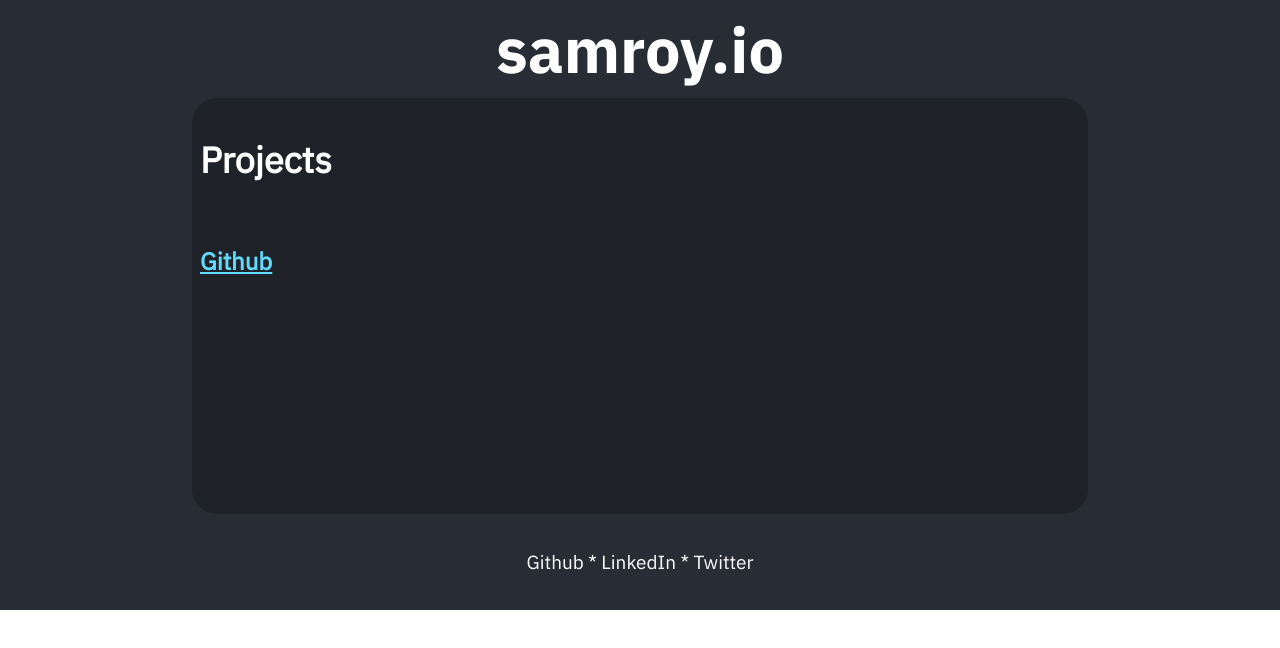
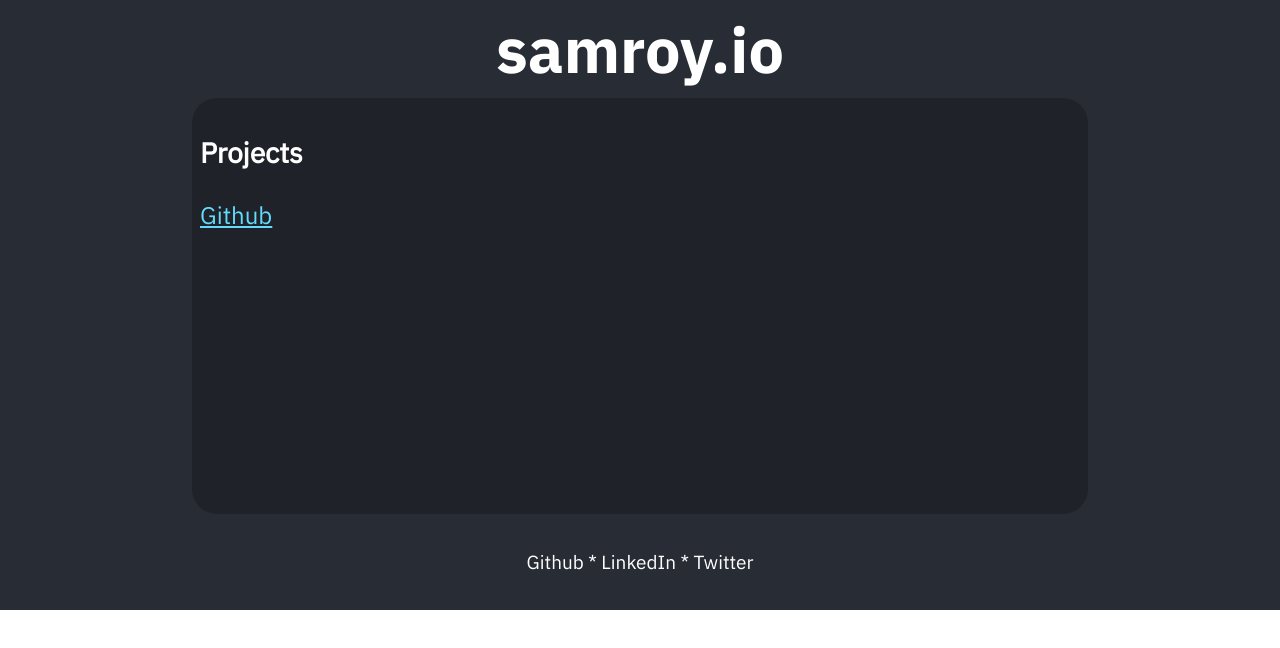
Before and after one commit to SamRoyDev/samroyio-website, a React (Create React App) app: page / in a window 1280 px wide. Shown: the top 648 px of the page. Built offline with nearby package versions, Linux system fonts and the light colour scheme.

Commit message:
reduce body title to h3

```diff
--- a/src/App.js
+++ b/src/App.js
@@ -8,15 +8,15 @@ function App() {
       </header>
 
       <div className="App-body">
-          <h2>Projects</h2>
-          <h4><a
+          <h3>Projects</h3>
+          <a
             className="App-link"
             href="https://github.com/samroy92"
             target="_blank"
             rel="noopener noreferrer"
           >
             Github
-          </a></h4>
+          </a>
       </div>
 
       <footer className="App-footer">
```
